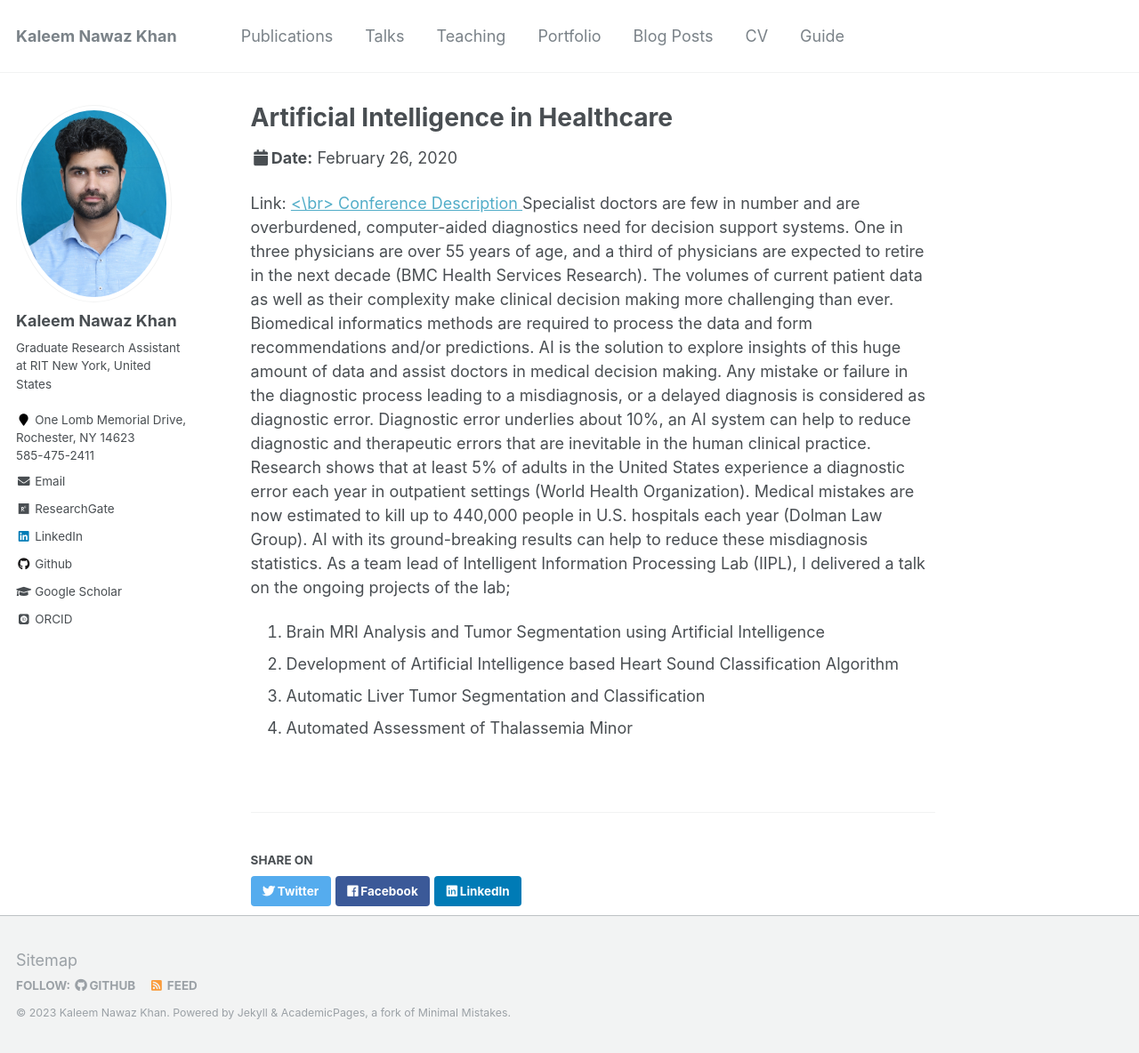
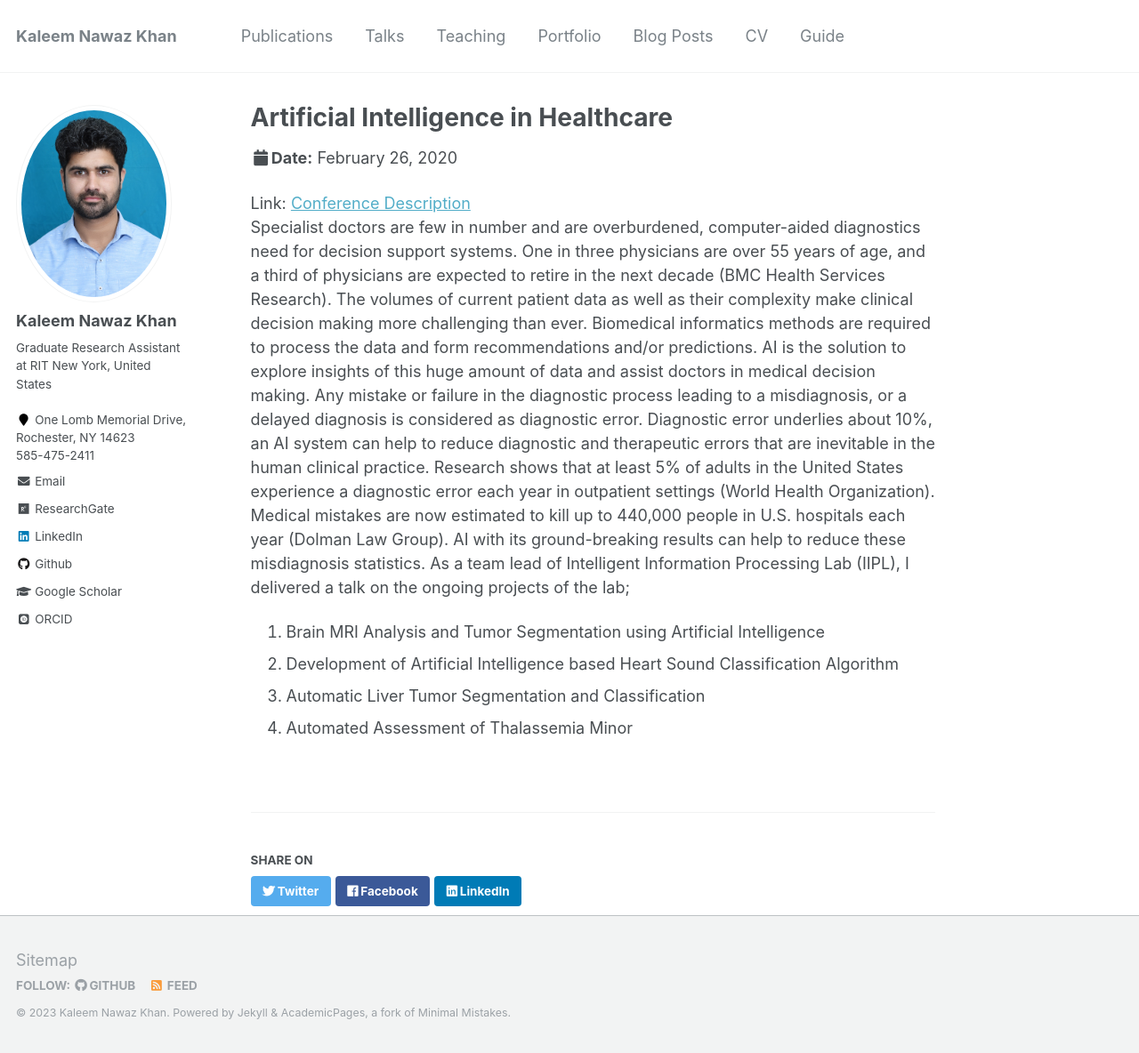
Before and after one commit to KaleemNwzKhan/KaleemNwzKhan.github.io, a Jekyll site: the page built from _talks/2012-03-01-talk-1.md, in a window 1280 px wide and 1184 px high. Shown: the whole window at 89% size. Built offline with Jekyll 4.4.1, drawn with Linux system fonts in a browser that asks for light colours; some web fonts are replaced.

Commit message:
Index Page changes 2

```diff
--- a/_talks/2012-03-01-talk-1.md
+++ b/_talks/2012-03-01-talk-1.md
@@ -7,7 +7,7 @@ venue: "2nd International Public Health Conference"
 date: 2020-02-26
 location: "Khyber Medical University (KMU), Peshawar"
 ---
-Link: <a href="https://iphss.kmu.edu.pk/1st-and-2nd-days-2nd-international-public-health-conference-begins-kmu-0#"> <\br> Conference Description </a>
+Link: <a href="https://iphss.kmu.edu.pk/1st-and-2nd-days-2nd-international-public-health-conference-begins-kmu-0#"> Conference Description </a> <br>
 Specialist doctors are few in number and are overburdened, computer-aided diagnostics need for decision support systems. One in three physicians are over 55 years of age, and a third of physicians are expected to retire in the next decade (BMC Health Services Research). The volumes of current patient data as well as their complexity make clinical decision making more challenging than ever. Biomedical informatics methods are required to process the data and form recommendations and/or predictions. AI is the solution to explore insights of this huge amount of data and assist doctors in medical decision making. Any mistake or failure in the diagnostic process leading to a misdiagnosis, or a delayed diagnosis is considered as diagnostic error. Diagnostic error underlies about 10%, an AI system can help to reduce diagnostic and therapeutic errors that are inevitable in the human clinical practice. Research shows that at least 5% of adults in the United States experience a diagnostic error each year in outpatient settings (World Health Organization). Medical mistakes are now estimated to kill up to 440,000 people in U.S. hospitals each year (Dolman Law Group). AI with its ground-breaking results can help to reduce these misdiagnosis statistics. As a team lead of Intelligent Information Processing Lab (IIPL), I delivered a talk on the ongoing projects of the lab;
 1. Brain MRI Analysis and Tumor Segmentation using Artificial Intelligence
 2. Development of Artificial Intelligence based Heart Sound Classification Algorithm
```
